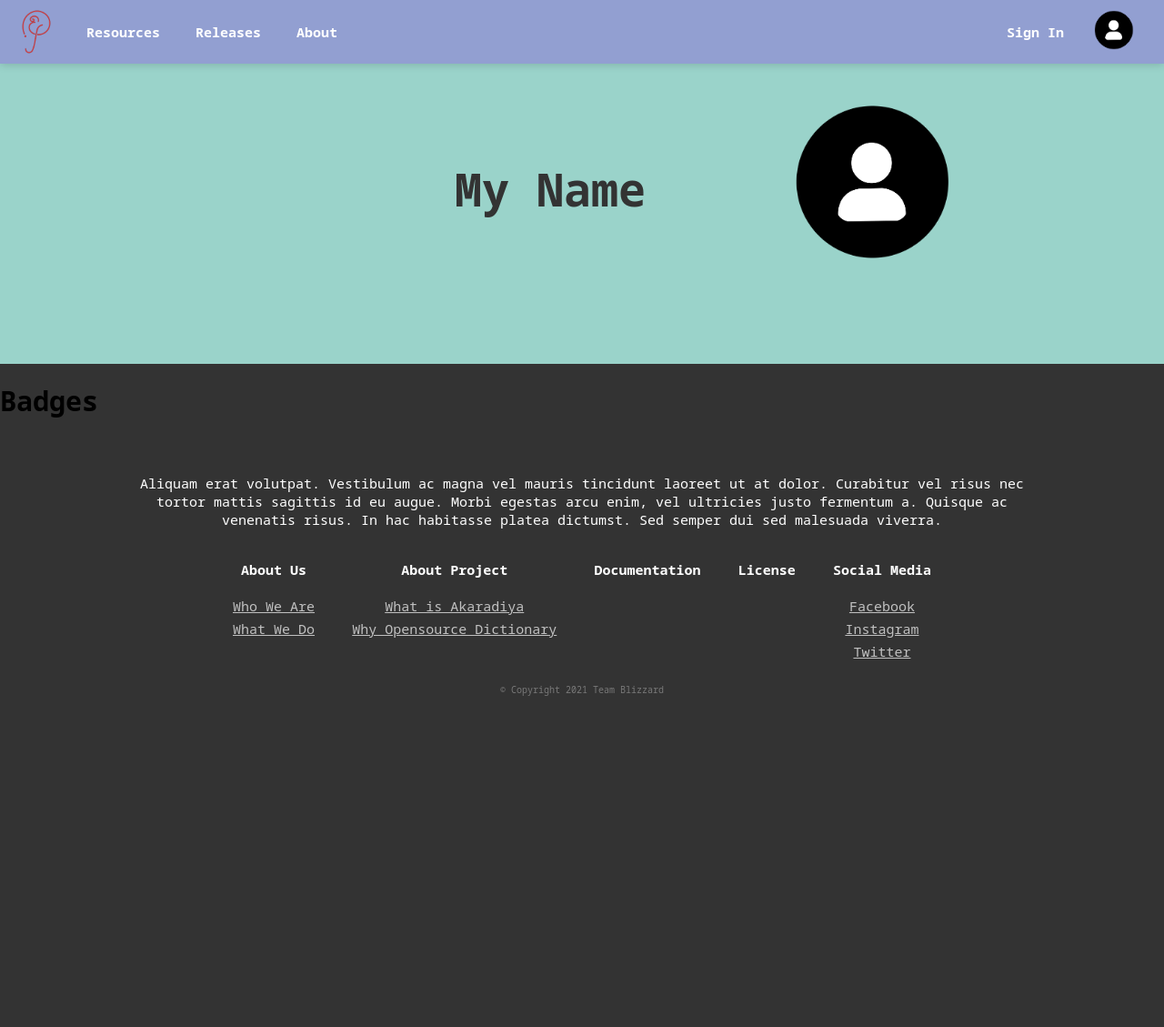
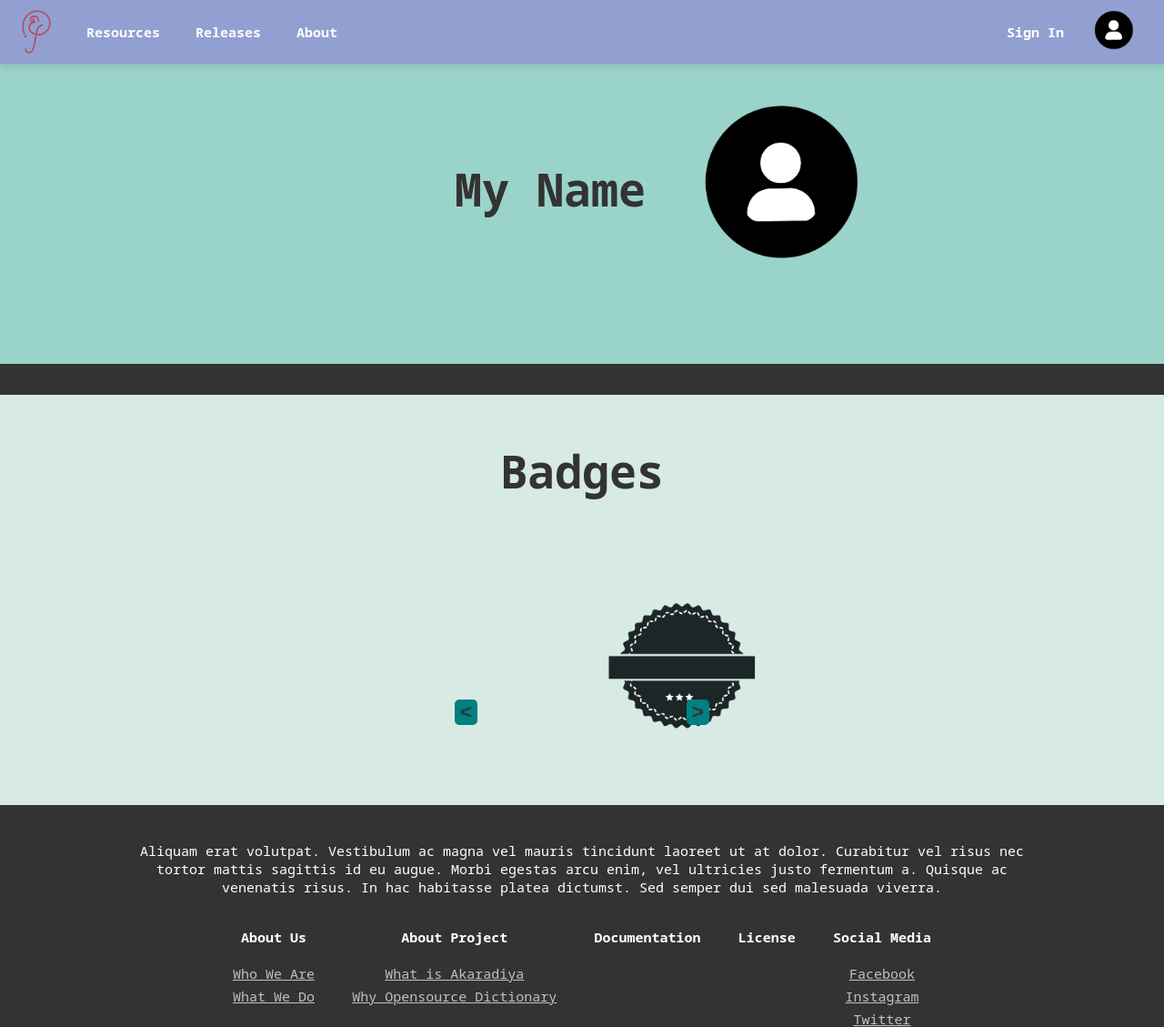
Before and after one commit to asankaSovis/Project-Akaradiya, a PHP site: page /profile/index.html in a window 1280 px wide. Shown: the top 1129 px of the page at 91% size. Before the commit the page ends 765 px from the top, so only its background shows below. Run offline with PHP 8.4, Linux system fonts and the light colour scheme; data that the repository does not hold is empty; some web fonts are replaced.

Commit message:
modified

```diff
--- a/homepage.css
+++ b/homepage.css
@@ -61,10 +61,77 @@
 
     width: 200px;
     height: 200px;
-    padding: 100px;
+    padding: 100px 100px 100px 0;
     margin-left: 50px;
 
 
+}
+
+.container_2{
+
+    width: 100%;
+
+    box-sizing: border-box;
+    background-color:var(--colour-secondary-light);
+
+    align-items: stretch/center;
+}
+
+.container_2 h1{
+
+    color: #333333;
+    text-align: center;
+    font-weight:bold;
+    padding:50px 100px 0 100px;
+    font-size:50px;
+
+}
+
+.carousel_container{
+
+    display: flex;
+    width: 300px;
+    height: auto;
+    align-items: center;
+    position: relative;
+    overflow: hidden;
+    left: 2px;
+    padding: 0 0 0 600px;
+}
+
+.carousel_container img{
+
+    width: 300px;
+    height: auto;
+    display: flex;
+    transform: translateY(0);
+    transition: transform 0.25s;
+}
+
+.container_2 button{
+
+    background-color: teal;
+    border: none;
+    border-radius: 5px;
+    cursor: pointer;
+    font-size: 1.5rem;
+    font-weight: bold;
+    color:#333333;
+    opacity: 0.25s;
+    position: absolute;
+    margin: auto;
+    z-index: 1;
+    display: flex;
+}
+
+ .btn_pre{
+    bottom: 3px;
+    left: 500px;
+}
+
+ .btn_nxt{
+   bottom: 3px;
+    right: 500px;
 }
 
 
--- a/profile/index.html
+++ b/profile/index.html
@@ -36,6 +36,22 @@
 
             <div class="container_2">
                 <h1>Badges</h1>
+
+                <div class="carousel_container">
+                    <img src="../assets/images/badges/badge1.png" alt="badge1">
+                    <img src="../assets/images/badges/badge-2.png" alt="badge2">
+                    <img src="../assets/images/badges/badge3.png" alt="badge3">
+                    <img src="../assets/images/badges/badge-2.png" alt="badge2">
+                    <img src="../assets/images/badges/badge1.png" alt="badge1">
+                    <img src="../assets/images/badges/badge3.png" alt="badge3">
+
+                </div>
+                <div class="nxt_pre_buttons">
+                    <button class="btn_pre"><</button>
+                    <button class="btn_nxt">></button>
+
+                </div>
+
             </div>
 
 
```
